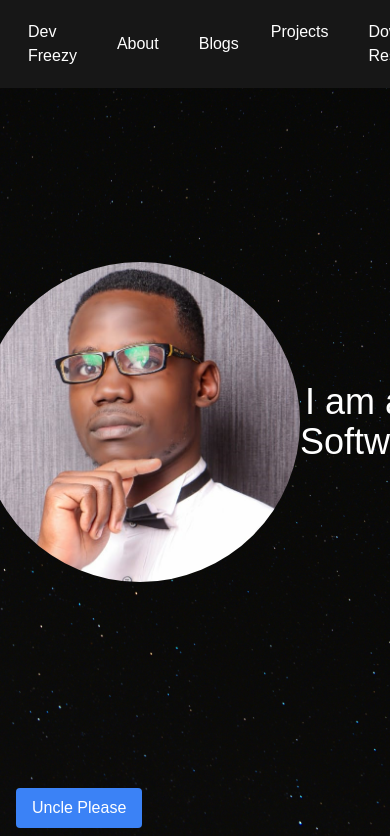
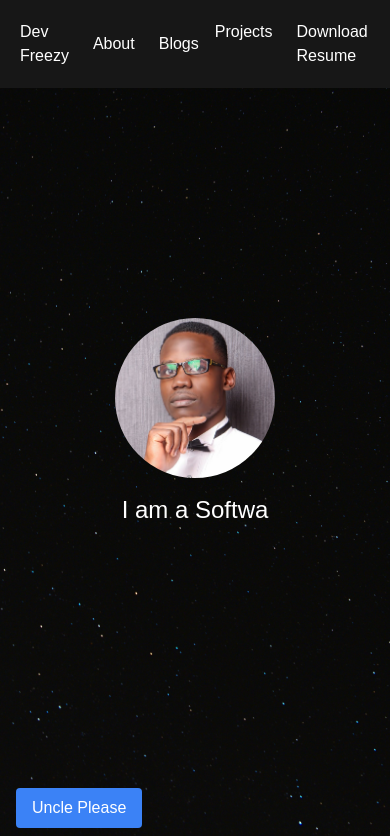
Before and after one commit to franfreezy/DevFrandel, a React (Vite) app in the folder devportfolio/: page / in a window 390 px wide. Shown: the top 836 px of the page. Built offline with nearby package versions, Linux system fonts and the light colour scheme.

Commit message:
Making it more responsive

```diff
--- a/devportfolio/src/App.jsx
+++ b/devportfolio/src/App.jsx
@@ -46,21 +46,21 @@ export default function App() {
   return (
     <>
       <div id="home" className="min-h-screen">
-        <div className="h-screen w-full bg-cover bg-center flex items-center justify-center" style={{ backgroundImage: "url('/assets/img3.jpg')" }}>
+        <div className="h-screen w-full bg-cover bg-center flex flex-col items-center justify-center" style={{ backgroundImage: "url('/assets/img3.jpg')" }}>
           <nav className="bg-gray-900 w-full p-3 fixed top-0">
             <div className="container mx-auto flex justify-between items-center">
               {/* Logo and Frandel */}
               <div className="flex items-center space-x-2">
-      <a href="#home" className="text-white px-4 py-2 rounded hover:bg-blue-700 transition duration-300">Dev Freezy</a>
-      <a href="#about" className="text-white px-4 py-2 rounded hover:bg-blue-700 transition duration-300">About</a>
-      <a href="#blog" className="text-white px-4 py-2 rounded hover:bg-blue-700 transition duration-300">Blogs</a>
+                <a href="#home" className="text-white px-2 sm:px-4 py-2 rounded hover:bg-blue-700 transition duration-300">Dev Freezy</a>
+                <a href="#about" className="text-white px-2 sm:px-4 py-2 rounded hover:bg-blue-700 transition duration-300">About</a>
+                <a href="#blog" className="text-white px-2 sm:px-4 py-2 rounded hover:bg-blue-700 transition duration-300">Blogs</a>
               </div>
 
               {/* Middle Links */}
               <div className="flex space-x-2">
-      <a href="#projects" className="text-white px-4 py-2 rounded hover:bg-blue-700 transition duration-300">Projects</a>
-      <a href="/assets/FrandelCV.pdf" download className="text-white px-4 py-2 rounded hover:bg-blue-700 transition duration-300">Download Resume</a>
-      <a href="https://wa.me/+254729634366?text=Hello,%20I%20am%20interested%20in%20hiring%20you." target="_blank" rel="noopener noreferrer" className="text-white px-4 py-2 rounded hover:bg-blue-700 transition duration-300">Hire Me</a>
+                <a href="#projects" className="text-white px-2 sm:px-4 py-2 rounded hover:bg-blue-700 transition duration-300">Projects</a>
+                <a href="/assets/FrandelCV.pdf" download className="text-white px-2 sm:px-4 py-2 rounded hover:bg-blue-700 transition duration-300">Download Resume</a>
+                <a href="https://wa.me/+254729634366?text=Hello,%20I%20am%20interested%20in%20hiring%20you." target="_blank" rel="noopener noreferrer" className="text-white px-2 sm:px-4 py-2 rounded hover:bg-blue-700 transition duration-300">Hire Me</a>
               </div>
 
               {/* Social Icons */}
@@ -72,11 +72,8 @@ export default function App() {
             </div>
           </nav>
 
-          <img src="/assets/CTO.jpg" alt="Logo" className="h-80 w-80 object-cover rounded-full" />
-          <h1>  </h1>
-          <div className="text-center text-white text-4xl">
-            I am {displayedText}
-          </div>
+          <img src="/assets/CTO.jpg" alt="Logo" className="h-40 w-40 sm:h-80 sm:w-80 object-cover rounded-full" />
+          <h1 className="text-center text-white text-2xl sm:text-4xl mt-4 sm:mt-0">I am {displayedText}</h1>
         </div>
 
         <button
@@ -101,13 +98,13 @@ export default function App() {
       </div>
 
       <div id="projects" className="h-screen w-full bg-cover bg-center flex items-center justify-center" style={{ backgroundImage: "url('/assets/img3.jpg')" }}>
-        <h1 className="text-white text-3xl">Projects onboarded soon. For now take a glance at the CV</h1>
+        <h1 className="text-white text-2xl sm:text-3xl">Projects onboarded soon. For now take a glance at the CV</h1>
       </div>
       <div id="about" className="h-screen w-full bg-cover bg-center flex items-center justify-center" style={{ backgroundImage: "url('/assets/img3.jpg')" }}>
-        <h1 className="text-white text-3xl">About comig up in a few</h1>
+        <h1 className="text-white text-2xl sm:text-3xl">About coming up in a few</h1>
       </div>
       <div id="blog" className="h-screen w-full bg-cover bg-center flex items-center justify-center" style={{ backgroundImage: "url('/assets/img3.jpg')" }}>
-        <h1 className="text-white text-3xl">Blogs coming up in a few</h1>
+        <h1 className="text-white text-2xl sm:text-3xl">Blogs coming up in a few</h1>
       </div>
     </>
   );
```
Also changed, not shown: 4 other files (tests, documents, lock files or other folders). Lines whose indentation alone changed are shown as unchanged.
